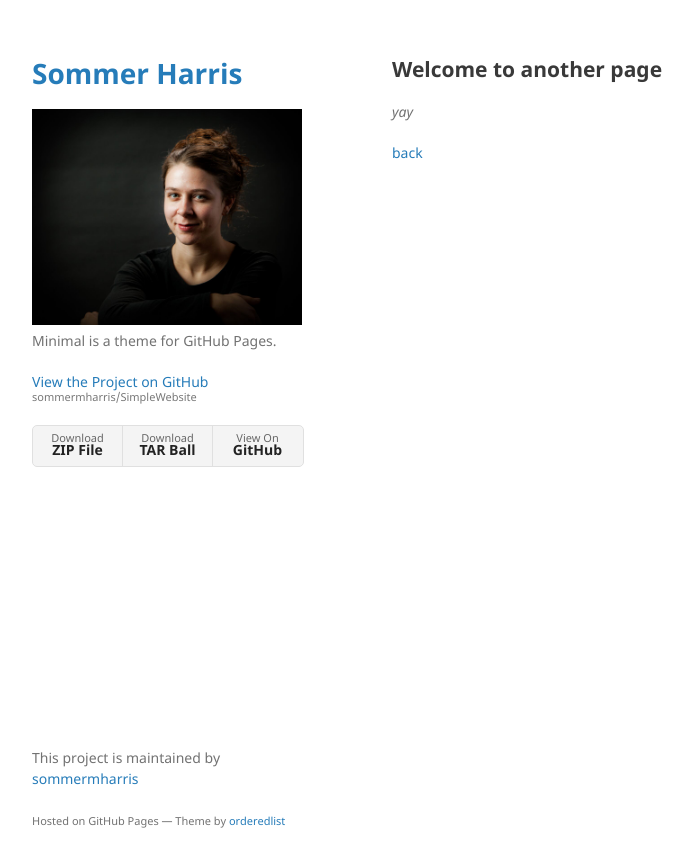
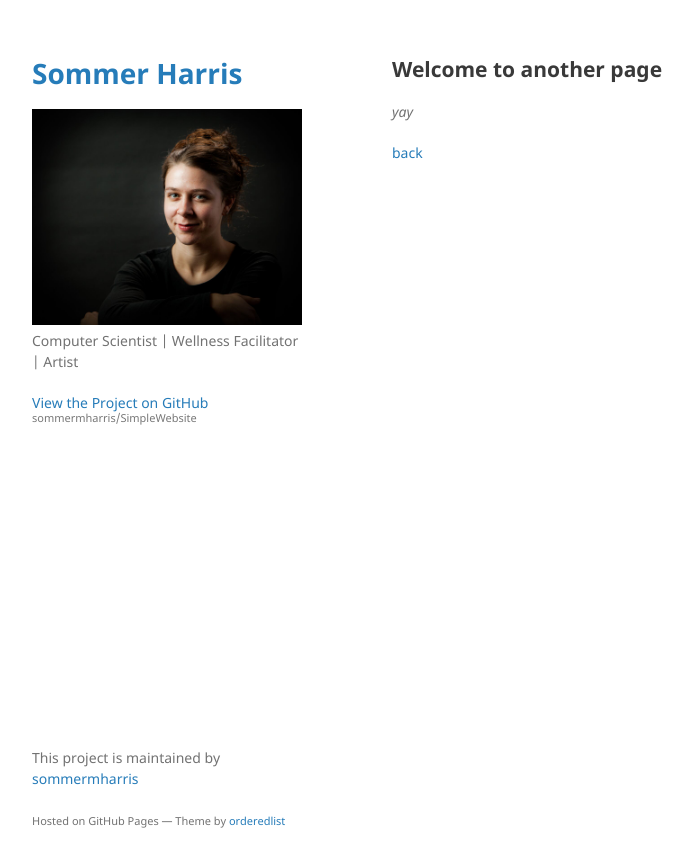
Before and after one commit to sommermharris/SimpleWebsite, a Jekyll site: the page built from another-page.md, in a window 1280 px wide. Shown: the top 867 px of the page, without its empty margins (178-871 px from the left). Built offline with Jekyll 4.4.1, drawn with Linux system fonts in a browser that asks for light colours; our own code applies the rules of GitHub Pages for plain Markdown files.

Commit message:
Update _config.yml

```diff
--- a/_config.yml
+++ b/_config.yml
@@ -1,6 +1,6 @@
 title: Sommer Harris
 logo: /assets/img/sommer.png
-description: Minimal is a theme for GitHub Pages.
-show_downloads: true
+description: Computer Scientist | Wellness Facilitator | Artist
+show_downloads: false
 google_analytics:
 theme: jekyll-theme-minimal
```
